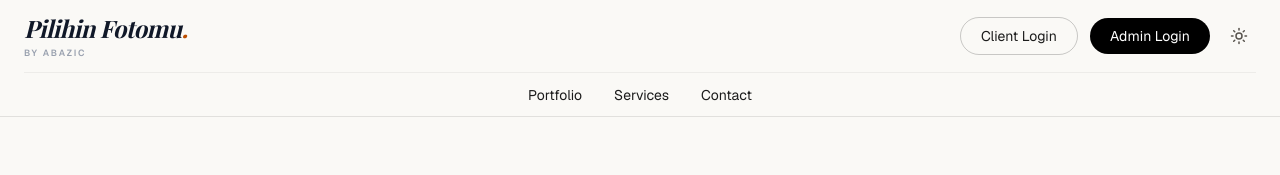
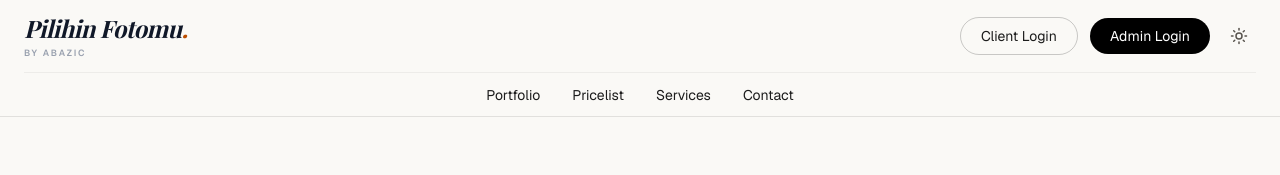
Before and after one commit to abazic/Pilihin-App, a Next.js app: page / in a window 1280 px wide. Shown: the top 175 px of the page. Built offline with nearby package versions, Linux system fonts and the light colour scheme; no server answers; the database is empty; a web font is replaced by a local one.

Commit message:
Add pricelist navigation to homepage

```diff
--- a/app/page.tsx
+++ b/app/page.tsx
@@ -66,6 +66,7 @@ const whatsappContactUrl = `${whatsappUrl}?text=${whatsappMessage}`;
         navigation={
           <>
             <a className="transition-colors hover:text-amber-700 dark:text-stone-300 dark:hover:text-amber-400" href="#portfolio">Portfolio</a>
+            <Link className="transition-colors hover:text-amber-700 dark:text-stone-300 dark:hover:text-amber-400" href="/pricelist">Pricelist</Link>
             <a className="transition-colors hover:text-amber-700 dark:text-stone-300 dark:hover:text-amber-400" href="#services">Services</a>
             <a className="transition-colors hover:text-amber-700 dark:text-stone-300 dark:hover:text-amber-400" href="#contact">Contact</a>
           </>
```
